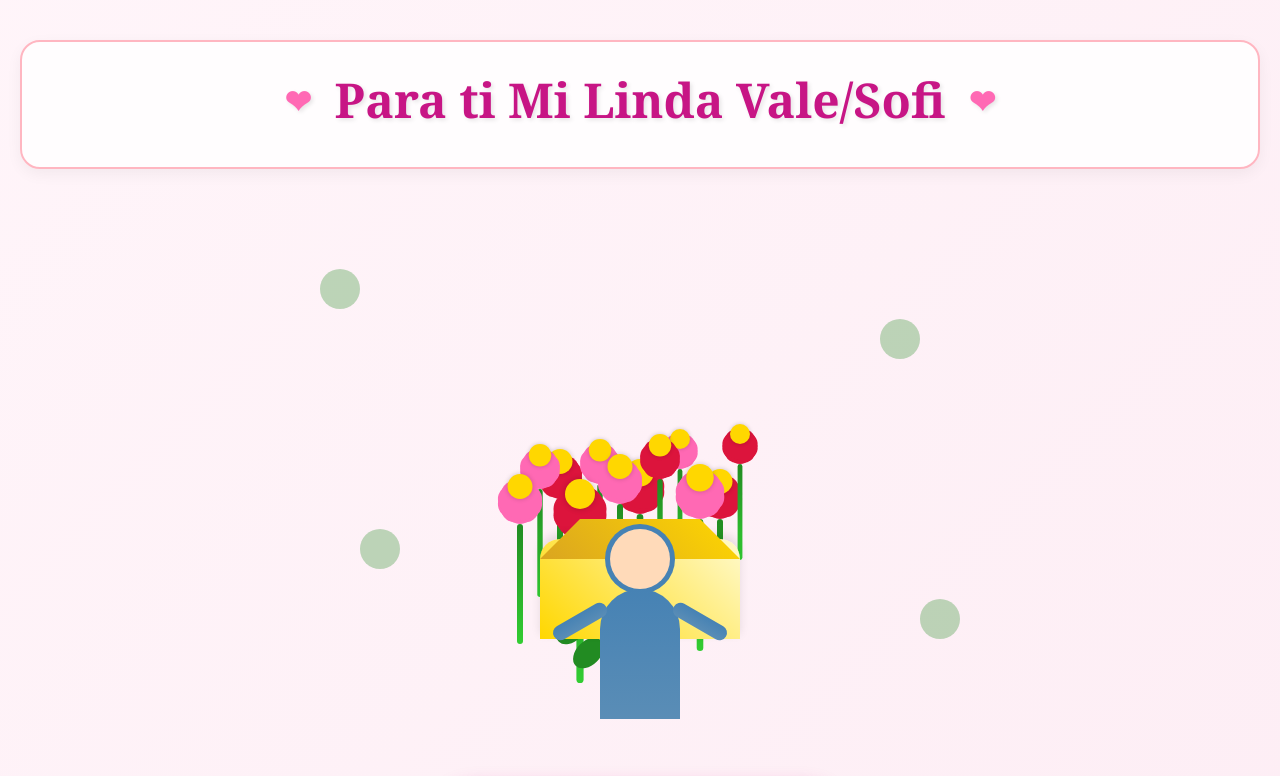
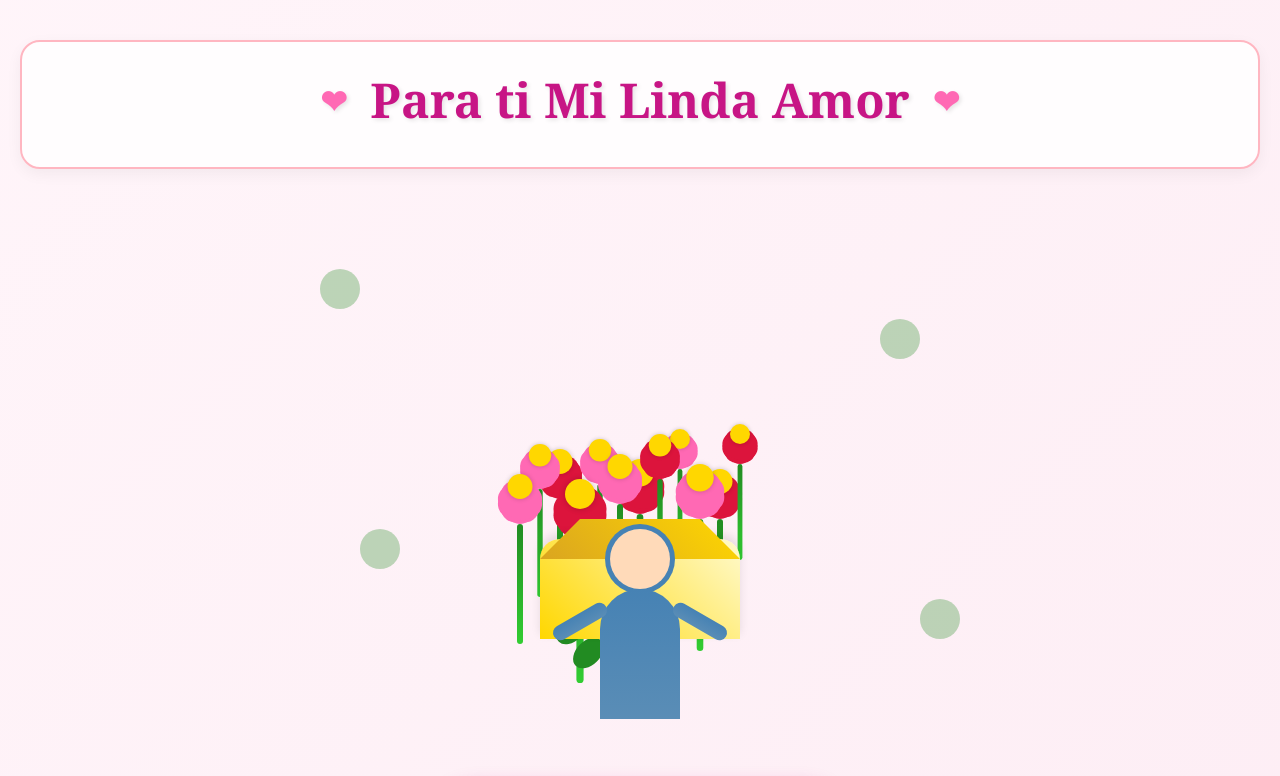
Before and after one commit to Fer421331/PROYECTOPRIV-V-S, a plain HTML site: page index.html in a window 1280 px wide. Shown: the top 776 px of the page. Drawn offline with Linux system fonts and the light colour scheme.

Commit message:
Update title text in index.html

```diff
--- a/index.html
+++ b/index.html
@@ -8,7 +8,8 @@
 </head>
 <body>
     <div class="header">
-        <h1 class="title">Para ti Mi Linda Vale/Sofi</h1>
+        <h1 class="title">Para ti Mi Linda Amor
+    </h1>
     </div>
 
     <div class="bouquet-container">
```
